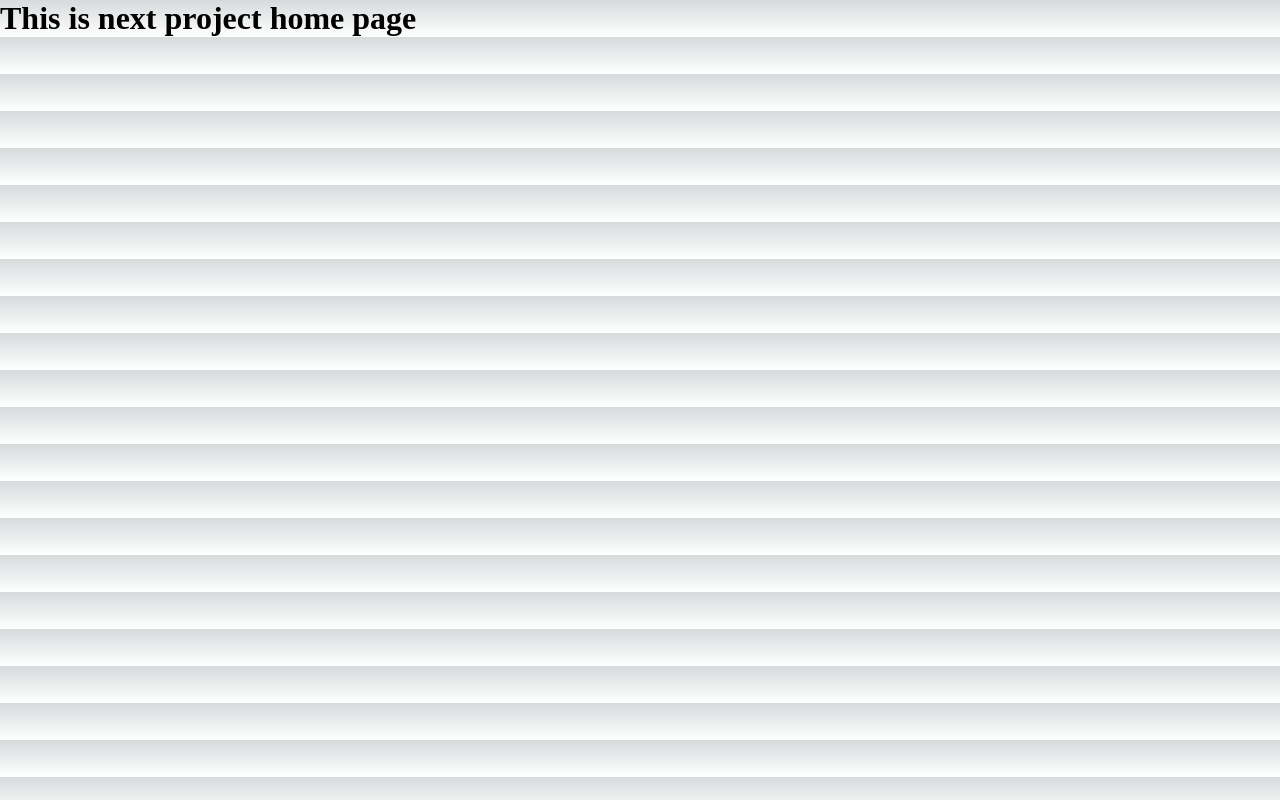
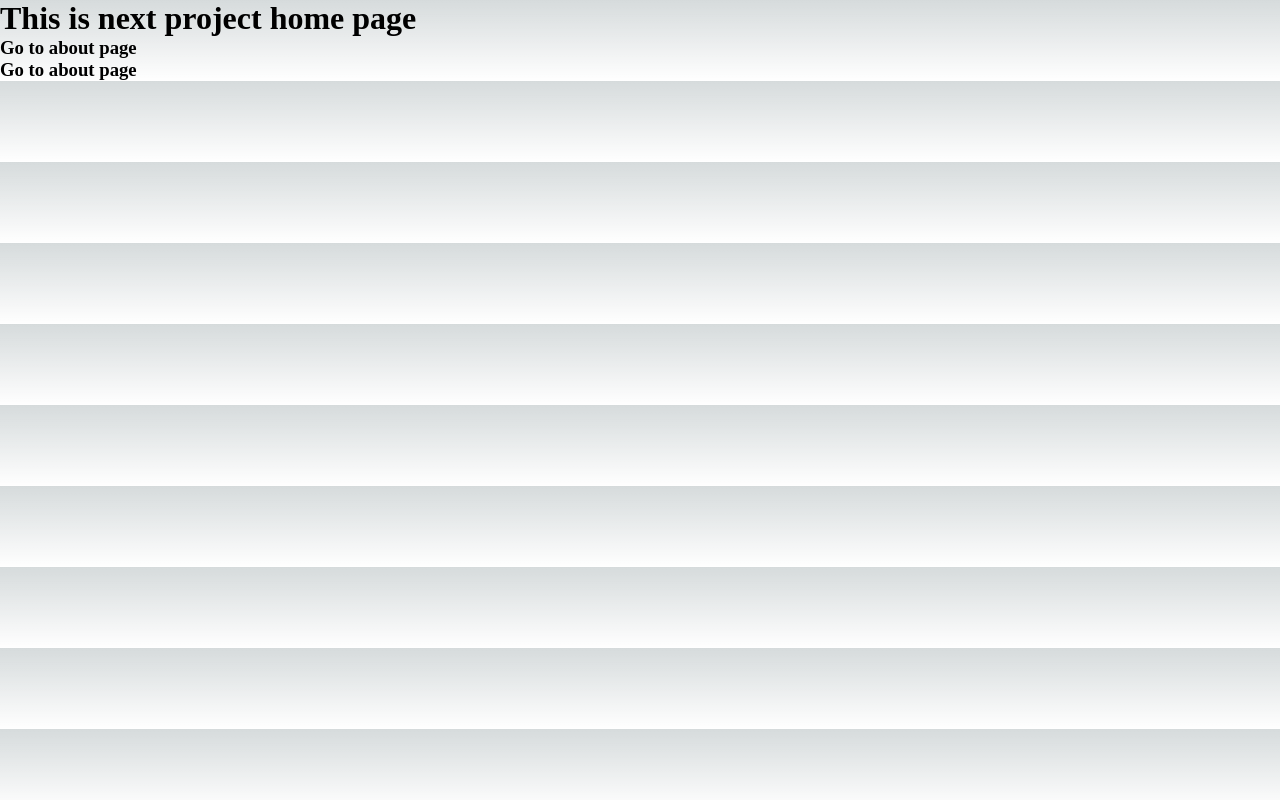
Before and after one commit to BayajidAlam/intreduce-with-next-js, a Next.js app: page / in a window 1280 px wide. Built offline with nearby package versions, Linux system fonts and the light colour scheme.

Commit message:
first commit on this brunch

```diff
--- a/pages/index.js
+++ b/pages/index.js
@@ -1,8 +1,19 @@
+import Link from "next/link";
 
 export default function Home() {
   return (
     <div>
-          <h1>This is next project home page</h1>
+      <h1>This is next project home page</h1>
+      <Link href="/about" legacyBehavior>
+        <a>
+          <h3>Go to about page</h3>
+        </a>
+      </Link>
+      <Link href="/about" legacyBehavior>
+        <a>
+          <h3>Go to about page</h3>
+        </a>
+      </Link>
     </div>
-  )
+  );
 }
```
